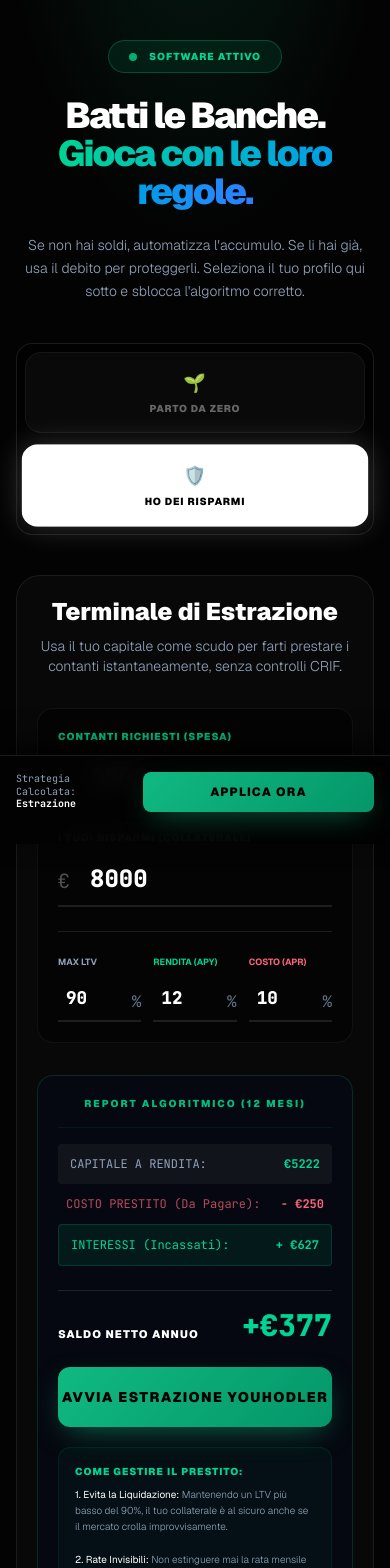
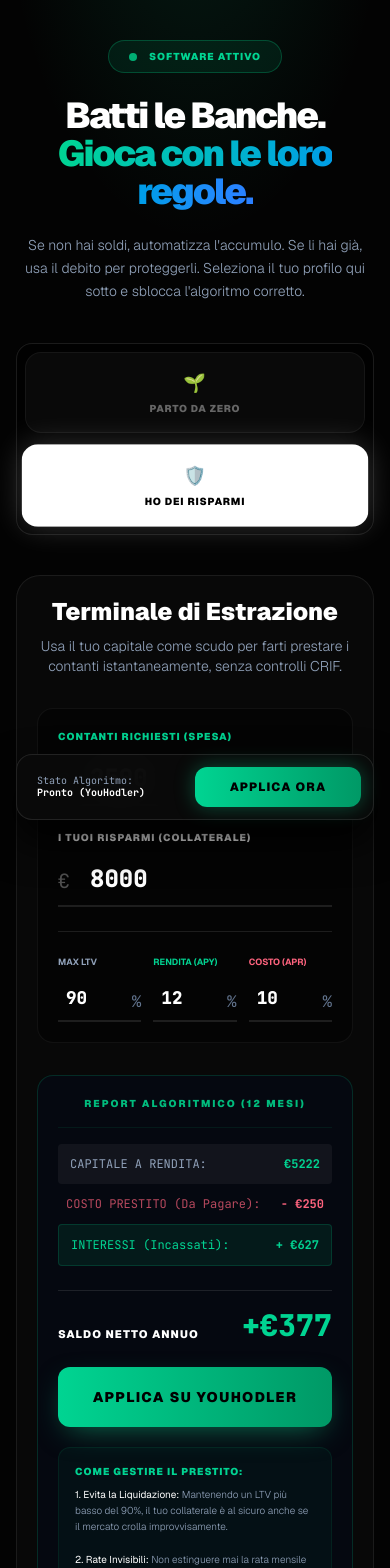
Before and after one commit to gabrielecrestini/financepartner, a Next.js app: page / in a window 390 px wide. Shown: the top 1568 px of the page. Built offline with nearby package versions, Linux system fonts and the light colour scheme.

Commit message:
Lancio Ecosistema Definitivo V5: Bivio Psicologico, Database Locale e CPA Master

```diff
--- a/app/page.tsx
+++ b/app/page.tsx
@@ -88,7 +88,7 @@ export default function UltimateWealthEcosystem() {
   return (
     <main className="min-h-screen bg-[#030303] text-slate-300 font-sans selection:bg-emerald-500/30 overflow-x-hidden pb-40 relative">
 
-      {/* CSS AGGIORNATO E BLINDATO */}
+      {/* CSS AGGIORNATO E RIPULITO */}
       <style dangerouslySetInnerHTML={{__html: `
         @import url('https://fonts.googleapis.com/css2?family=Inter:wght@400;600;800;900&family=JetBrains+Mono:wght@400;700;800&display=swap');
         body { font-family: 'Inter', sans-serif; background: #030303; }
@@ -104,13 +104,6 @@ export default function UltimateWealthEcosystem() {
         .input-pro:focus { border-bottom-color: #10B981; }
         .input-small { font-size: 1.1rem; padding-left: 0.5rem; }
         input[type=number]::-webkit-inner-spin-button, input[type=number]::-webkit-outer-spin-button { -webkit-appearance: none; margin: 0; }
-
-        /* Bottoni In-Line SEMPRE visibili */
-        .btn-green { position: relative; z-index: 40; display: flex; justify-content: center; align-items: center; background: linear-gradient(135deg, #10B981 0%, #059669 100%); color: #000; font-weight: 900; text-transform: uppercase; letter-spacing: 0.1em; transition: all 0.2s ease; box-shadow: 0 10px 30px -10px rgba(16, 185, 129, 0.6); border: none; cursor: pointer; text-align: center; }
-        .btn-green:hover { transform: translateY(-3px); box-shadow: 0 15px 40px -10px rgba(16, 185, 129, 0.8); }
-
-        .btn-blue { position: relative; z-index: 40; display: flex; justify-content: center; align-items: center; background: linear-gradient(135deg, #3B82F6 0%, #1D4ED8 100%); color: #fff; font-weight: 900; text-transform: uppercase; letter-spacing: 0.1em; transition: all 0.2s ease; box-shadow: 0 10px 30px -10px rgba(59, 130, 246, 0.6); border: none; cursor: pointer; text-align: center; }
-        .btn-blue:hover { transform: translateY(-3px); box-shadow: 0 15px 40px -10px rgba(59, 130, 246, 0.8); }
 
         .select-pro { background: rgba(0,0,0,0.5); border: 1px solid rgba(255,255,255,0.1); color: #fff; border-radius: 0.5rem; padding: 0.5rem; font-size: 0.8rem; outline: none; }
 
@@ -221,8 +214,13 @@ export default function UltimateWealthEcosystem() {
 
                     <div className="mt-6 text-center pt-6 border-t border-white/10 relative z-40">
 
-                      {/* TASTO CPA - ORA SEMPRE VISIBILE IN-LINE SU TUTTI I DISPOSITIVI */}
-                      <a href={LINK_ETORO} target="_blank" rel="noopener noreferrer" className="btn-blue w-full py-5 rounded-xl text-sm mb-5 shadow-[0_0_30px_rgba(59,130,246,0.3)]">
+                      {/* TASTO CPA - ORA PURO TAILWIND CSS, SEMPRE VISIBILE */}
+                      <a
+                        href={LINK_ETORO}
+                        target="_blank"
+                        rel="noopener noreferrer"
+                        className="relative z-40 flex justify-center items-center w-full py-5 rounded-xl text-sm font-black uppercase tracking-widest text-white bg-gradient-to-r from-blue-500 to-blue-700 shadow-[0_10px_30px_-10px_rgba(59,130,246,0.6)] transition-transform active:scale-95 mb-5 hover:-translate-y-1"
+                      >
                         Attiva Accumulo su eToro
                       </a>
 
@@ -300,7 +298,7 @@ export default function UltimateWealthEcosystem() {
                   </div>
                 </div>
 
-                {/* OUTPUT YOUHODLER CON OVERLAY CORRETTO */}
+                {/* OUTPUT YOUHODLER */}
                 <div className="lg:col-span-5 relative z-20">
                   <div className="bg-[#050810] border border-emerald-500/20 rounded-2xl p-5 sm:p-8 h-full flex flex-col justify-between relative overflow-hidden">
 
@@ -339,13 +337,13 @@ export default function UltimateWealthEcosystem() {
                     </div>
 
                     <div className="relative z-40 mt-2">
-                      {/* TASTO CPA - ORA SEMPRE VISIBILE IN-LINE SU TUTTI I DISPOSITIVI */}
+                      {/* TASTO CPA - ORA PURO TAILWIND CSS, SEMPRE VISIBILE */}
                       <a
                         href={isLombardFattibile && deltaNettoYouHodler >= 0 ? LINK_YOUHODLER : "#"}
                         target={isLombardFattibile && deltaNettoYouHodler >= 0 ? "_blank" : "_self"}
-                        className={`btn-green w-full py-5 rounded-xl text-sm mb-5 shadow-[0_0_30px_rgba(16,185,129,0.3)] ${(!isLombardFattibile || deltaNettoYouHodler < 0) && 'opacity-40 grayscale cursor-not-allowed'}`}
+                        className={`relative z-40 flex justify-center items-center w-full py-5 rounded-xl text-sm font-black uppercase tracking-widest text-black bg-gradient-to-r from-emerald-400 to-emerald-600 shadow-[0_10px_30px_-10px_rgba(16,185,129,0.6)] transition-transform active:scale-95 mb-5 ${(!isLombardFattibile || deltaNettoYouHodler < 0) ? 'opacity-40 grayscale cursor-not-allowed' : 'hover:-translate-y-1'}`}
                       >
-                        Avvia Estrazione YouHodler
+                        Applica su YouHodler
                       </a>
 
                       <div className="text-left bg-emerald-500/5 p-4 rounded-xl border border-emerald-500/10">
@@ -366,23 +364,23 @@ export default function UltimateWealthEcosystem() {
       )}
 
       {/* ========================================================================= */}
-      {/* BARRA STICKY EXTRA PER SICUREZZA (OPZIONALE MA EFFICACE) */}
+      {/* FLOATING PILL BAR (LA MAGIA MOBILE-SAFE) */}
       {/* ========================================================================= */}
-      <div className="fixed bottom-0 left-0 w-full p-4 bg-[#030303]/95 border-t border-white/10 z-[9999] md:hidden shadow-[0_-10px_30px_rgba(0,0,0,0.8)] pb-8 backdrop-blur-md">
-        <div className="w-full max-w-md mx-auto flex gap-3 items-center justify-between">
-          <div className="text-[10px] text-slate-400 font-mono leading-tight">
-            Strategia Calcolata: <br/>
-            <span className="text-white font-bold">{activeTab === 'starter' ? 'Accumulo' : 'Estrazione'}</span>
+      <div className="fixed bottom-6 left-4 right-4 p-3 bg-[#0a0a0a]/95 border border-white/10 z-[9999] md:hidden shadow-[0_20px_40px_rgba(0,0,0,0.9)] rounded-2xl backdrop-blur-xl">
+        <div className="flex gap-3 items-center justify-between">
+          <div className="text-[10px] text-slate-400 font-mono leading-tight pl-2">
+            Stato Algoritmo: <br/>
+            <span className="text-white font-bold">{activeTab === 'starter' ? 'Pronto (eToro)' : 'Pronto (YouHodler)'}</span>
           </div>
           {activeTab === 'starter' ? (
-            <a href={LINK_ETORO} target="_blank" rel="noopener noreferrer" className="btn-blue px-6 py-3 rounded-lg text-xs w-2/3">
+            <a href={LINK_ETORO} target="_blank" rel="noopener noreferrer" className="flex justify-center items-center px-6 py-3 rounded-xl text-xs font-black uppercase tracking-widest text-white bg-gradient-to-r from-blue-500 to-blue-700 shadow-[0_0_20px_rgba(59,130,246,0.4)] w-1/2">
               Applica Ora
             </a>
           ) : (
             <a
               href={isLombardFattibile && deltaNettoYouHodler >= 0 ? LINK_YOUHODLER : "#"}
               target={isLombardFattibile && deltaNettoYouHodler >= 0 ? "_blank" : "_self"}
-              className={`btn-green px-6 py-3 rounded-lg text-xs w-2/3 ${(!isLombardFattibile || deltaNettoYouHodler < 0) && 'opacity-40 grayscale cursor-not-allowed'}`}
+              className={`flex justify-center items-center px-6 py-3 rounded-xl text-xs font-black uppercase tracking-widest text-black bg-gradient-to-r from-emerald-400 to-emerald-600 shadow-[0_0_20px_rgba(16,185,129,0.4)] w-1/2 ${(!isLombardFattibile || deltaNettoYouHodler < 0) ? 'opacity-40 grayscale cursor-not-allowed' : ''}`}
             >
               Applica Ora
             </a>
```
